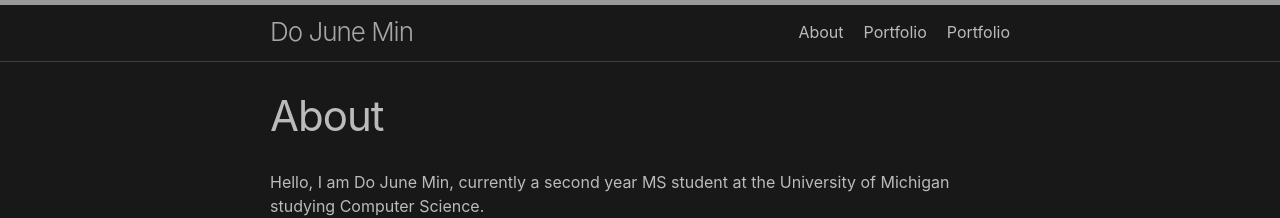
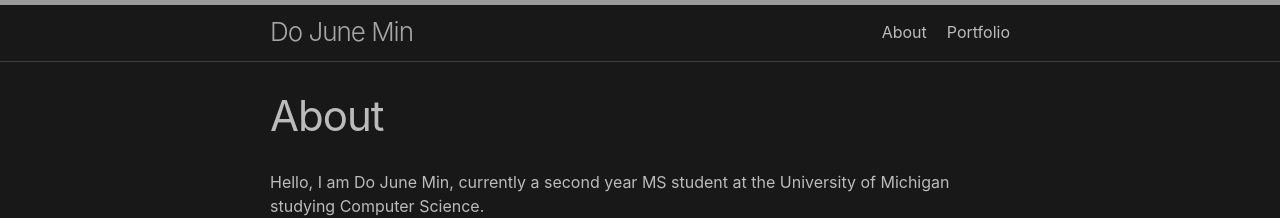
Before and after one commit to mindojune/mindojune.github.io, a Jekyll site: the page built from about.md, in a window 1280 px wide. Shown: the top 218 px of the page. Built offline with Jekyll 4.4.1, drawn with Linux system fonts in a browser that asks for light colours; our own code applies the rules of GitHub Pages for plain Markdown files.

Commit message:
Update _config.yml

```diff
--- a/_config.yml
+++ b/_config.yml
@@ -67,6 +67,5 @@ plugins:
 header_pages:
   - about.md
   - portfolio.md
-  - portfolio.md
   - https://mindojune.github.io/cv.pdf
   - cv.pdf
```
